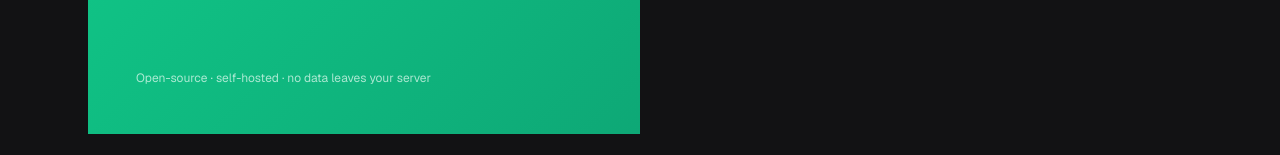
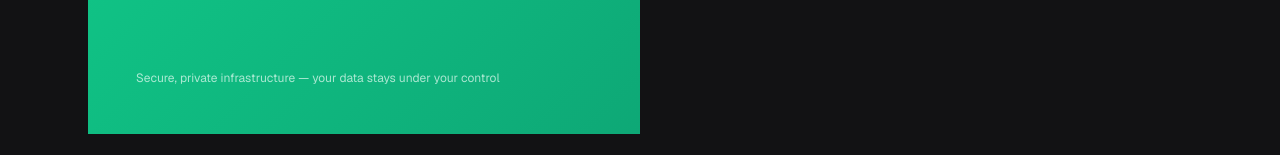
Before and after one commit to BrunexItech/ocr, a Next.js app in the folder frontend/: page /login in a window 1280 px wide. Shown: the part 691-846 px from the top of the page. Built offline with nearby package versions, Linux system fonts and the light colour scheme; no server answers.

Commit message:
Remove dev-facing 'open-source/self-hosted' copy from client-facing login page and meta description

```diff
--- a/frontend/src/app/layout.tsx
+++ b/frontend/src/app/layout.tsx
@@ -18,7 +18,7 @@ const geistMono = Geist_Mono({
 
 export const metadata: Metadata = {
   title: "Oqtekal OCR",
-  description: "Open-source, self-hosted OCR: scan, extract, review, approve, push to a database.",
+  description: "Scan documents and extract accurate, structured data in seconds — review, approve, and send it anywhere.",
   manifest: "/manifest.json",
   appleWebApp: { capable: true, statusBarStyle: "default", title: "Oqtekal" },
   icons: { icon: "/icon-192.png", apple: "/icon-192.png" },
--- a/frontend/src/app/login/page.tsx
+++ b/frontend/src/app/login/page.tsx
@@ -43,7 +43,7 @@ export default function LoginPage() {
             receipts, IDs, passports, and anything else you teach it to recognise.
           </p>
         </div>
-        <p className="text-xs text-emerald-50/70">Open-source · self-hosted · no data leaves your server</p>
+        <p className="text-xs text-emerald-50/70">Secure, private infrastructure — your data stays under your control</p>
       </div>
 
       <div className="flex items-center justify-center p-6">
```
